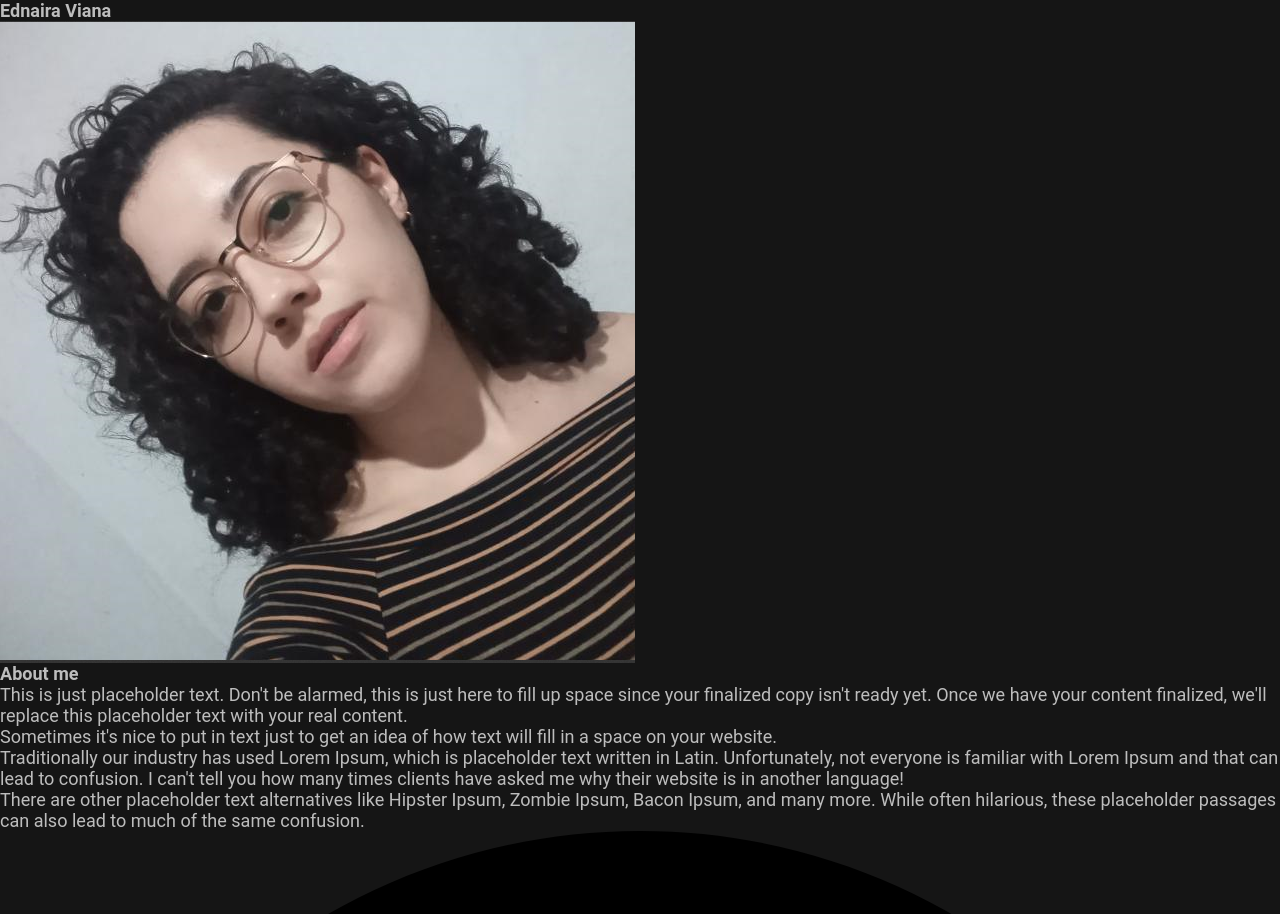
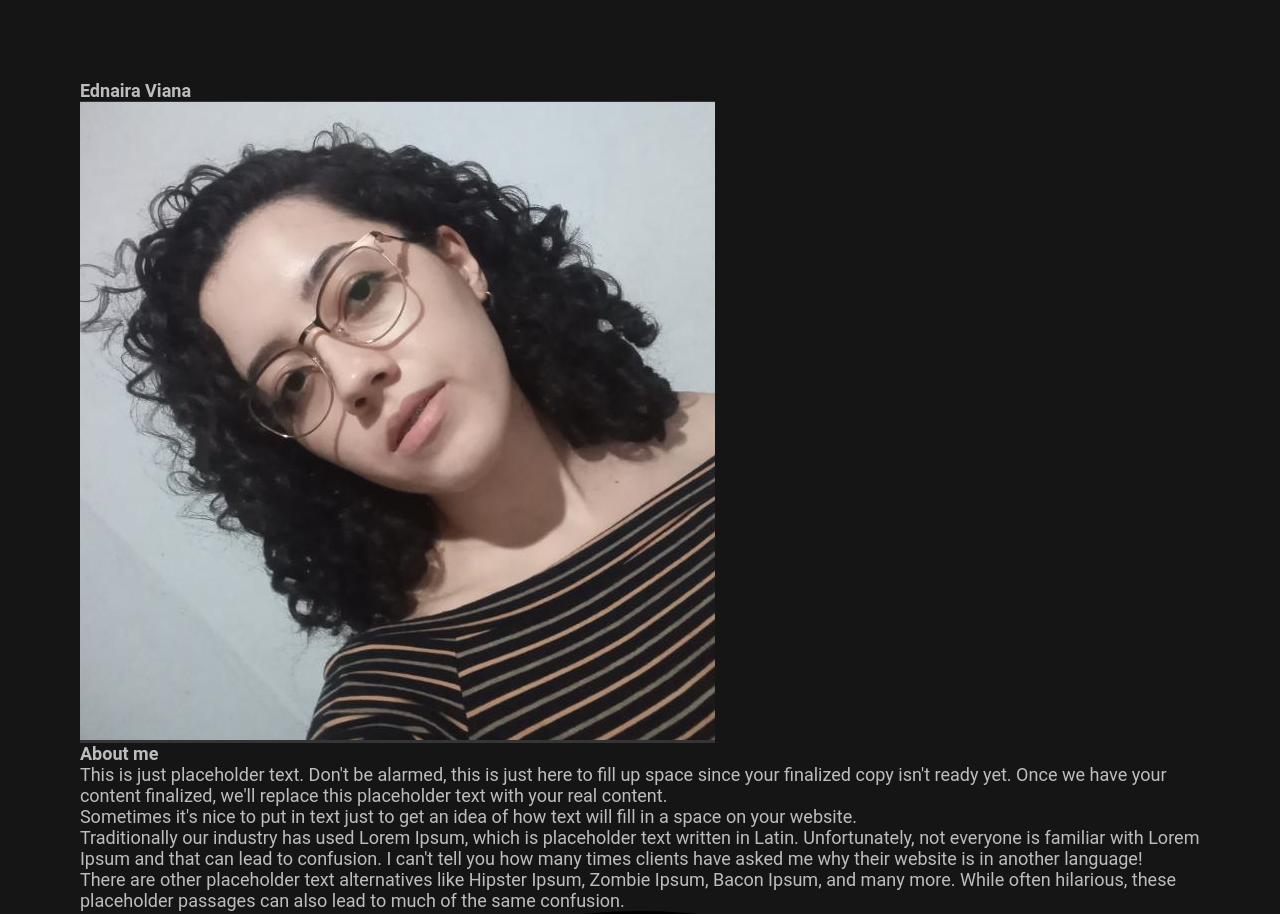
Before and after one commit to ednairaviana/Homepage---Odin, a plain HTML site: page index.html in a window 1280 px wide. Shown: the top 914 px of the page. Drawn offline with Linux system fonts and the light colour scheme; a web font is replaced by a local one.

Commit message:
Create main_styles

```diff
--- /dev/null
+++ b/css/components/main_styles.css
@@ -0,0 +1,8 @@
+.main-section {
+  padding: var(--section-m);
+}
+
+.main-container {
+  margin: 0 auto;
+  max-width: 1400px;
+}
--- a/index.html
+++ b/index.html
@@ -8,6 +8,7 @@
     <link rel="stylesheet" href="./css/root.css" />
     <link rel="stylesheet" href="./css/font-face.css" />
     <link rel="stylesheet" href="./css/reset.css" />
+    <link rel="stylesheet" href="./css/components/main_styles.css" />
   </head>
   <body>
     <main>
```
